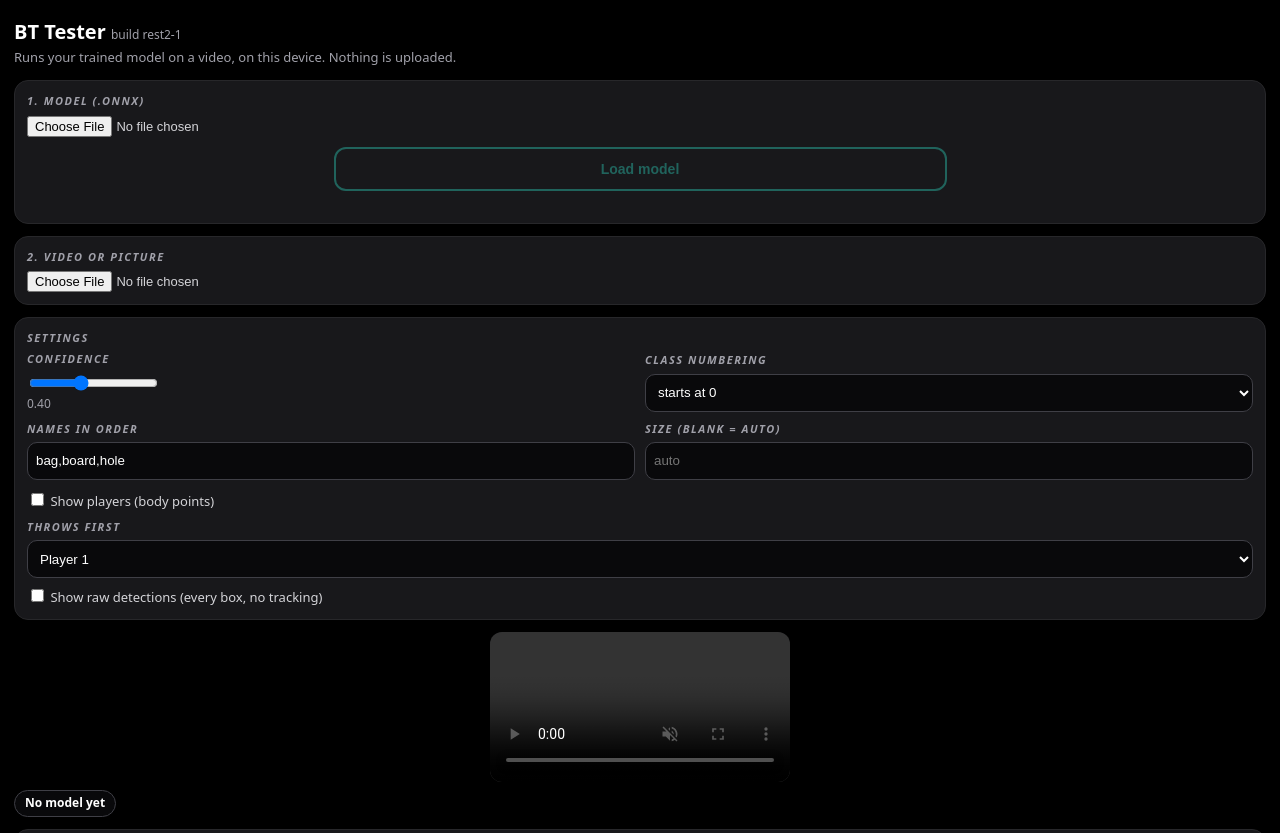
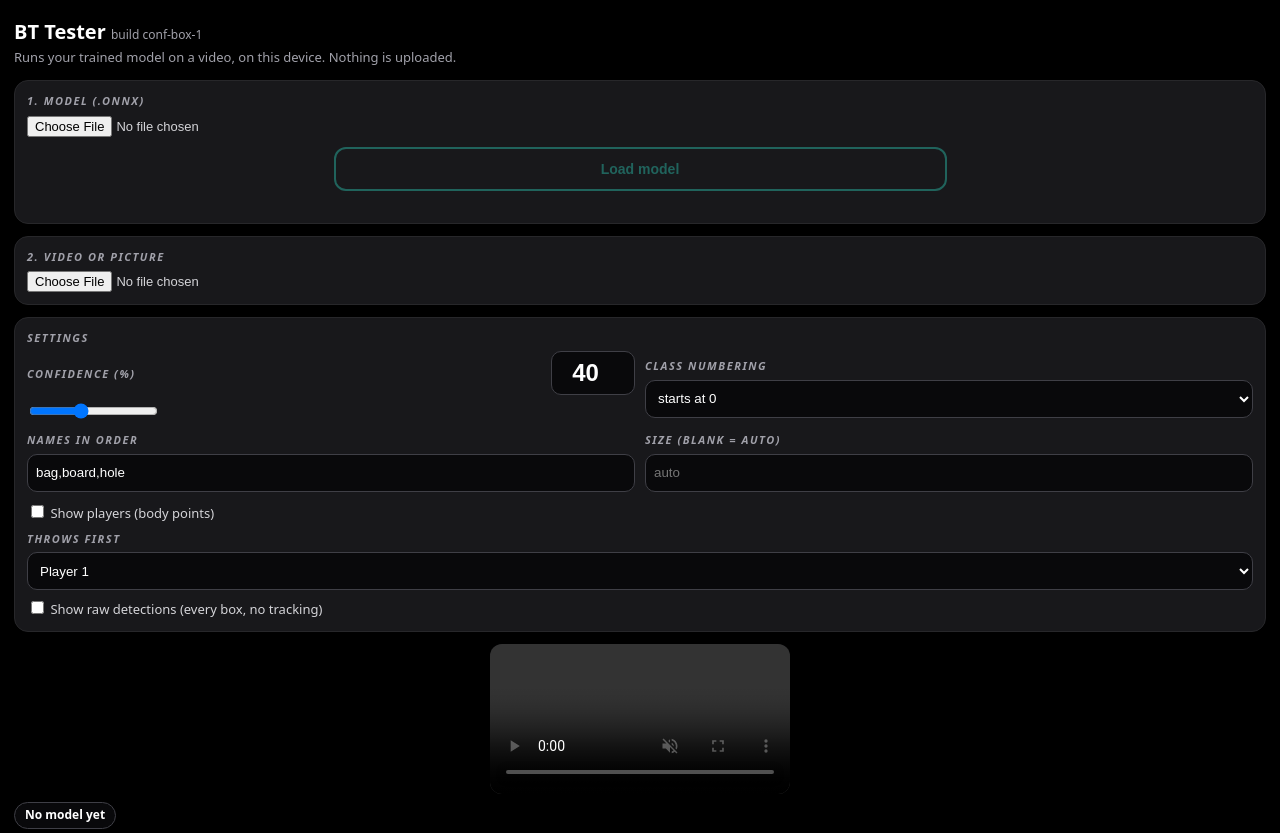
Before and after one commit to theputterman55/BT-Tester, a plain HTML site: page index.html in a window 1280 px wide. Shown: the top 833 px of the page. Drawn offline with Linux system fonts and the light colour scheme.

Commit message:
Confidence: big number box (percent) above the slider, typed or slid, synced (build conf-box-1)
Co-Authored-By: Claude Sonnet 5.5 <noreply@anthropic.com>
Claude-Session: https://claude.ai/code/session_01KhEresbXxvTYthxF5nUaAi

```diff
--- a/index.html
+++ b/index.html
@@ -20,12 +20,12 @@ select,input[type=number]{width:100%;height:38px;background:#09090b;color:#fff;b
 .k{display:flex;gap:8px;flex-wrap:wrap;margin-top:8px}.k span{background:#09090b;border:1px solid #3f3f46;border-radius:999px;padding:4px 10px;font-size:12px;font-weight:800}
 .b.s{width:100%;margin:0;height:40px;font-size:13px}
 </style></head><body>
-<h1>BT Tester <span style="font-size:12px;color:#a1a1aa;font-weight:400">build rest2-1</span></h1><p class="s">Runs your trained model on a video, on this device. Nothing is uploaded.</p>
+<h1>BT Tester <span style="font-size:12px;color:#a1a1aa;font-weight:400">build conf-box-1</span></h1><p class="s">Runs your trained model on a video, on this device. Nothing is uploaded.</p>
 <div class="card"><div class="l">1. Model (.onnx)</div><input id="mf" type="file" accept=".onnx">
 <button class="b" id="load" disabled>Load model</button><div id="st"></div></div>
 <div class="card"><div class="l">2. Video or picture</div><input id="vf" type="file" accept="video/*,image/*"></div>
 <div class="card"><div class="l">Settings</div>
-<div class="row"><div><div class="l">Confidence</div><input id="th" type="range" min="5" max="95" value="40"><div id="thv" style="font-size:12px;color:#a1a1aa">0.40</div></div>
+<div class="row"><div><div style="display:flex;align-items:center;justify-content:space-between;margin-bottom:6px"><div class="l" style="margin:0">Confidence (%)</div><input id="thn" type="number" inputmode="numeric" min="5" max="95" value="40" style="width:84px;height:44px;background:#09090b;color:#fff;border:1px solid #3f3f46;border-radius:10px;font-size:24px;font-weight:900;text-align:center"></div><input id="th" type="range" min="5" max="95" value="40"></div>
 <div><div class="l">Class numbering</div><select id="off"><option value="0">starts at 0</option><option value="1">starts at 1</option></select></div></div>
 <div class="row" style="margin-top:8px"><div><div class="l">Names in order</div><input id="nm" value="bag,board,hole" style="width:100%;height:38px;background:#09090b;color:#fff;border:1px solid #3f3f46;border-radius:10px;padding:0 8px"></div>
 <div><div class="l">Size (blank = auto)</div><input id="sz" type="number" placeholder="auto"></div></div>
@@ -57,7 +57,7 @@ select,input[type=number]{width:100%;height:38px;background:#09090b;color:#fff;b
 <script>
 const $=id=>document.getElementById(id);let sess=null,inName,outs,size=512,busy=false,run=false,img=null;
 const COL=['#2dd4bf','#f59e0b','#f43f5e','#a78bfa','#60a5fa'];
-$('th').oninput=()=>$('thv').textContent=($('th').value/100).toFixed(2);
+$('th').oninput=()=>{$('thn').value=$('th').value};$('thn').oninput=()=>{const v=Math.max(5,Math.min(95,Math.round(Number($('thn').value))));if(v)$('th').value=v};$('thn').onchange=()=>{$('thn').value=$('th').value}
 $('mf').onchange=()=>{$('load').disabled=!$('mf').files[0]};
 $('load').onclick=async()=>{
   try{$('st').textContent='Reading model...';const buf=await $('mf').files[0].arrayBuffer();
@@ -99,7 +99,7 @@ function drawPose(ps){const W=O.width,H=O.height,L=[[11,13],[13,15],[12,14],[14,
     ox.fillStyle='#fff';ox.fillText('person '+(i+1),p[0].x*W,Math.max(14,p[0].y*H-10));
   });}
 let tm=[],corners=[],setup=false,stepping=false,lastDets=[],boardBox=null,FRAMES=[];
-const BUILD='rest2-1',DT=0.1;
+const BUILD='conf-box-1',DT=0.1;
 const TXT={air:'flying',moving:'moving',on:'resting',off:'off the board',hole:'in the hole',lost:'lost in the air (airmail?)'},PC={1:'#60a5fa',2:'#f59e0b'},SC={air:'#ffd866',moving:'#3ecf8e',on:'#ff2d2d',off:'#c084fc',hole:'#ffffff',lost:'#71717a'};
 function iou(a,b){const x1=Math.max(a.x,b.x),y1=Math.max(a.y,b.y),x2=Math.min(a.x+a.w,b.x+b.w),y2=Math.min(a.y+a.h,b.y+b.h),i=Math.max(0,x2-x1)*Math.max(0,y2-y1);return i/(a.w*a.h+b.w*b.h-i+1e-9)}
 function nms(ds){ds.sort((a,b)=>b.p-a.p);const k=[];for(const d of ds){if(d.nm==='bag'){if(!k.some(e=>e.nm==='bag'&&iou(e,d)>0.5))k.push(d)}else k.push(d)}return k}
```
